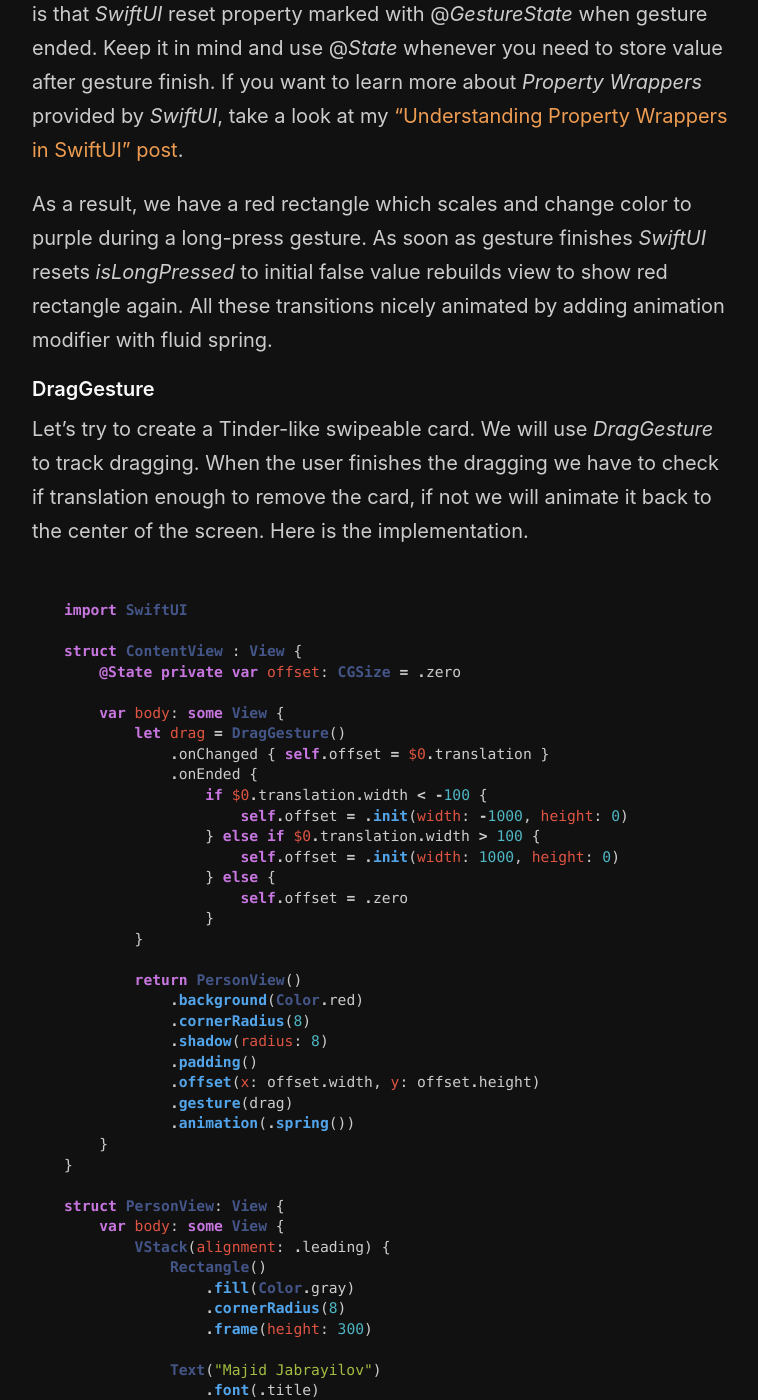
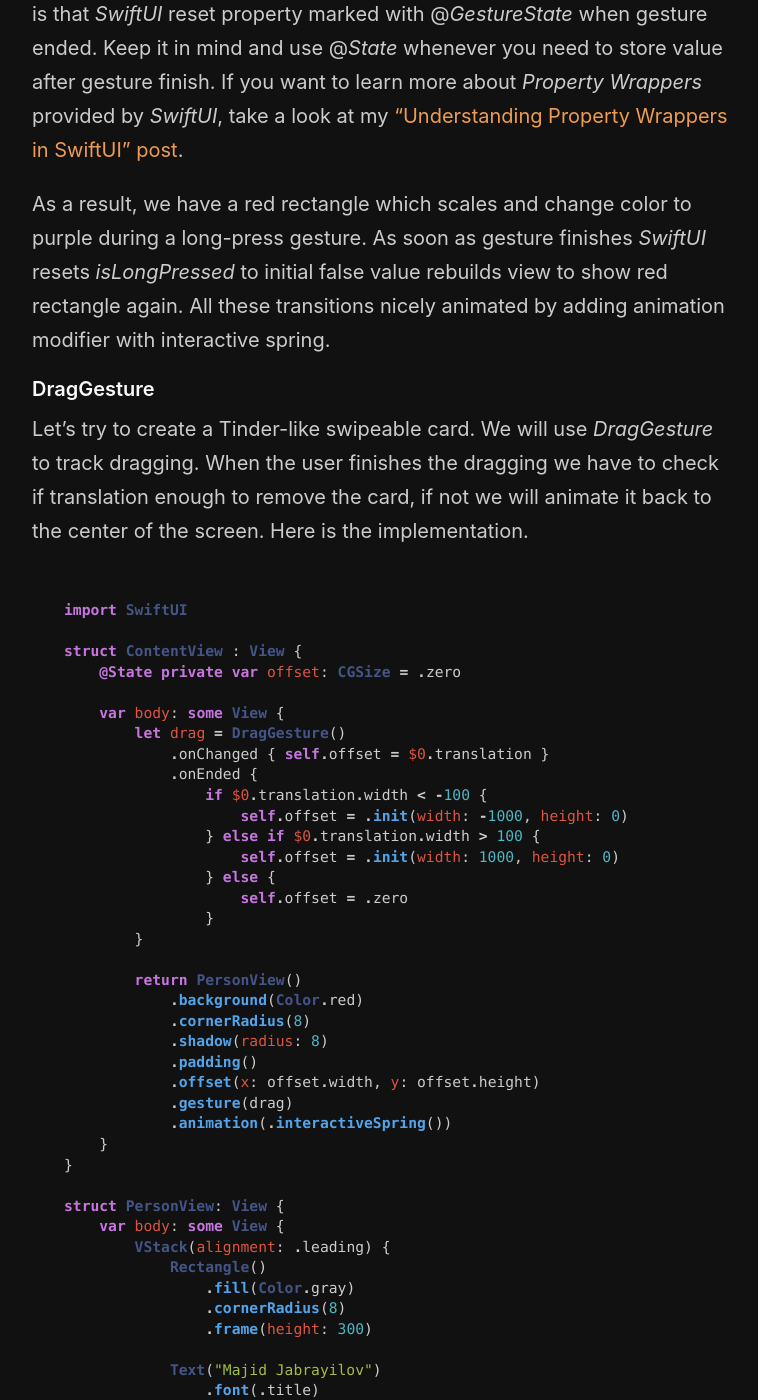
Before and after one commit to mecid/mecid.github.io, a Jekyll site: the page built from _posts/2019-07-10-gestures-in-swiftui.md, in a window 1280 px wide and 1400 px high, scrolled down 1467 px. Shown: the whole window, without its empty margins (258-1016 px from the left). Built offline with Jekyll 4.4.1, drawn with Linux system fonts in a browser that asks for light colours; some of the changed text lies outside the part shown.

Commit message:
Update 2019-07-10-gestures-in-swiftui.md

````diff
--- a/_posts/2019-07-10-gestures-in-swiftui.md
+++ b/_posts/2019-07-10-gestures-in-swiftui.md
@@ -35,7 +35,7 @@ struct ContentView : View {
 
 Here we use @*GestureState Property Wrapper* to bind gesture value changes to *isLongPressed* property. To attach gesture changes to @*GestureState* property, we have to call *updating* method on gesture instance and pass property wrapper with closure where we implement binding. In the current sample, we just bind a value to the state, but in more complex gestures, we can have here any calculations before assigning a new value to the state. Now we can use *isLongPressed* while declaring the view to animate changes based on the gesture. *SwiftUI* will rebuild the view whenever *isLongPressed* changes. The critical point here is that *SwiftUI* reset property marked with @*GestureState* when gesture ended. Keep it in mind and use @*State* whenever you need to store value after gesture finish. If you want to learn more about *Property Wrappers* provided by *SwiftUI*, take a look at my ["Understanding Property Wrappers in SwiftUI" post](/2019/06/12/understanding-property-wrappers-in-swiftui/).
 
-As a result, we have a red rectangle which scales and change color to purple during a long-press gesture. As soon as gesture finishes *SwiftUI* resets *isLongPressed* to initial false value rebuilds view to show red rectangle again. All these transitions nicely animated by adding animation modifier with fluid spring.
+As a result, we have a red rectangle which scales and change color to purple during a long-press gesture. As soon as gesture finishes *SwiftUI* resets *isLongPressed* to initial false value rebuilds view to show red rectangle again. All these transitions nicely animated by adding animation modifier with interactive spring.
 
 #### DragGesture
 
@@ -67,7 +67,7 @@ struct ContentView : View {
             .padding()
             .offset(x: offset.width, y: offset.height)
             .gesture(drag)
-            .animation(.spring())
+            .animation(.interactiveSpring())
     }
 }
 
@@ -127,7 +127,7 @@ struct ContentView : View {
             .scaleEffect(isLongPressed ? 1.1 : 1)
             .offset(x: offset.width, y: offset.height)
             .gesture(longPressAndDrag)
-            .animation(.fluidSpring())
+            .animation(.interactiveSpring())
     }
 }
 ```
````
